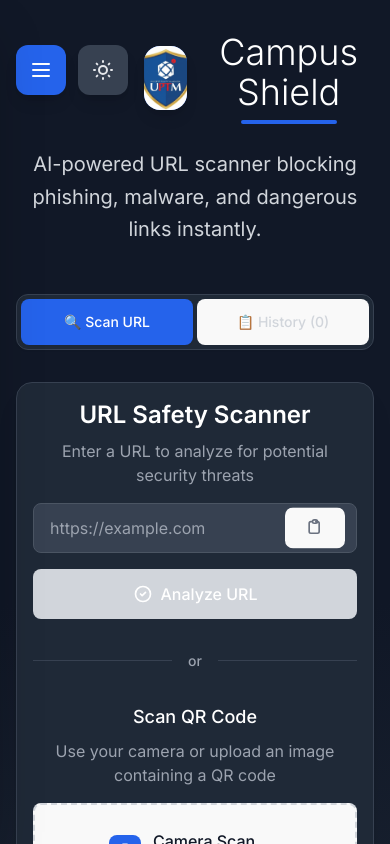
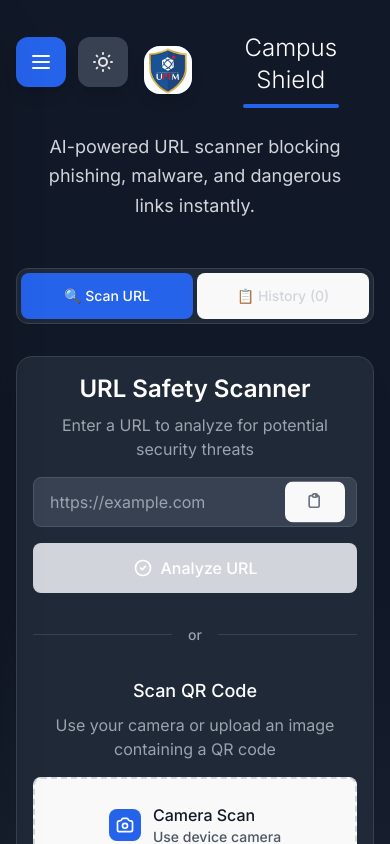
Before and after one commit to EtrossO/CODE-FYP, a React (Vite) app in the folder campusshield/: page / in a window 390 px wide. Shown: the top 844 px of the page. Built offline with nearby package versions, Linux system fonts and the light colour scheme; no server answers.

Commit message:
Refine layout and styling in App component for improved visual consistency

```diff
--- a/campusshield/index.html
+++ b/campusshield/index.html
@@ -2,7 +2,7 @@
 <html lang="en">
   <head>
     <meta charset="UTF-8" />
-    <link rel="icon" type="image/logo uptm" href="/logo uptm 1.png" />
+    <link rel="icon" type="image/logo uptm" href="/logo uptm 1.png" className="w-12 h-8 sm:w-15 sm:h-10 rounded-md" />
     <meta name="viewport" content="width=device-width, initial-scale=1.0" />
     <link rel="preconnect" href="https://fonts.googleapis.com">
     <link rel="preconnect" href="https://fonts.gstatic.com" crossorigin>
--- a/campusshield/src/App.tsx
+++ b/campusshield/src/App.tsx
@@ -140,17 +140,17 @@
               )}
             </button>
 
-            <div className="w-16 h-16 bg-blue-600 rounded-2xl flex items-center justify-center shadow-lg">
+            <div className="w-12 h-12 sm:w-16 sm:h-16 bg-blue-600 rounded-2xl flex items-center justify-center shadow-lg">
               <img src="/logo uptm 1.png" alt="Campus Shield Logo" className="w-full h-full object-cover rounded-2xl" />
             </div>
             <div>
-              <h1 className="text-4xl font-light text-gray-900 dark:text-white mb-2">
+              <h1 className="text-2xl sm:text-4xl font-light text-gray-900 dark:text-white mb-2">
                 Campus Shield
               </h1>
               <div className="h-1 w-24 bg-blue-600 rounded-full mx-auto"></div>
             </div>
           </div>
-          <p className="text-xl text-gray-600 dark:text-gray-300 max-w-3xl mx-auto leading-relaxed px-4">
+          <p className="text-lg sm:text-xl text-gray-600 dark:text-gray-300 max-w-3xl mx-auto leading-relaxed px-4">
             AI-powered URL scanner blocking phishing, malware, and dangerous links instantly.
           </p>
         </header>
```
